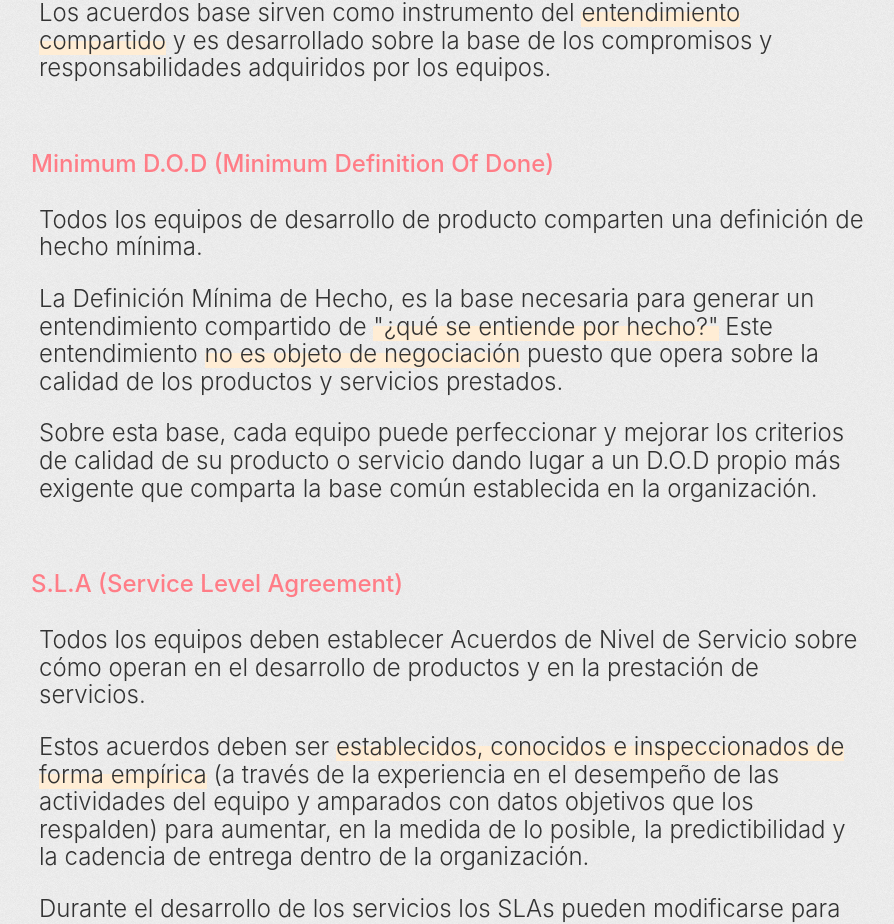
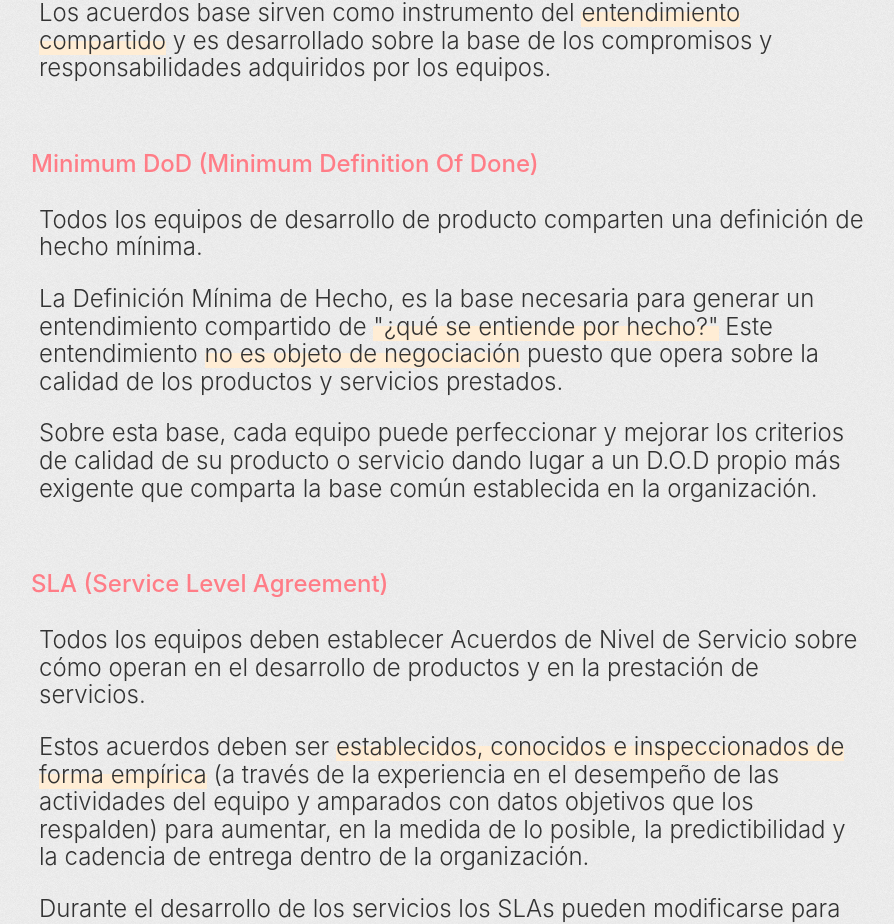
Before and after one commit to alcibiadesc/ant-hill-Framework, a Svelte app: page / in a window 1280 px wide. Shown: the part 7951-8875 px from the top of the page, without its empty margins (89-983 px from the left). Built offline with nearby package versions, Linux system fonts and the light colour scheme.

Commit message:
delete dot in DoD and SLA

```diff
--- a/src/sections/8-Acuerdos.svelte
+++ b/src/sections/8-Acuerdos.svelte
@@ -20,7 +20,7 @@
     </div>
   </section>
   <h3 class=" f3 lh-copy mb0 pl2 fw5 lookhere ">
-    Minimum D.O.D (Minimum Definition Of Done)
+    Minimum DoD (Minimum Definition Of Done)
   </h3>
   <section class="cf pa3 mt0 pt0 fw3 mt0 ">
     <div class="fl w-100 w-100-m w-75-l f3-l f4-ns ">
@@ -50,7 +50,7 @@
   </section>
 
   <h3 class=" f3 lh-copy mb0 pl2 fw5 lookhere ">
-    S.L.A (Service Level Agreement)
+    SLA (Service Level Agreement)
   </h3>
   <section class="cf pa3 mt0 pt0 fw3 mt0 ">
     <div class="fl w-100 w-100-m w-75-l f3-l f4-ns ">
```
